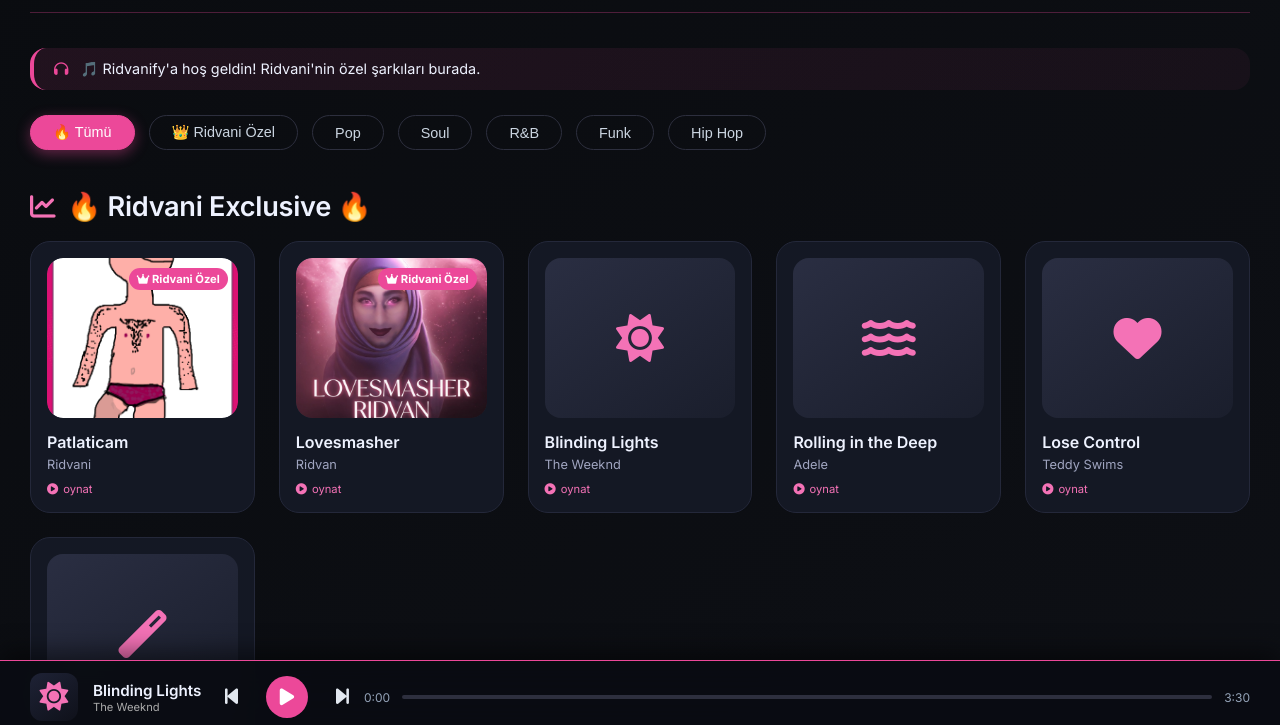
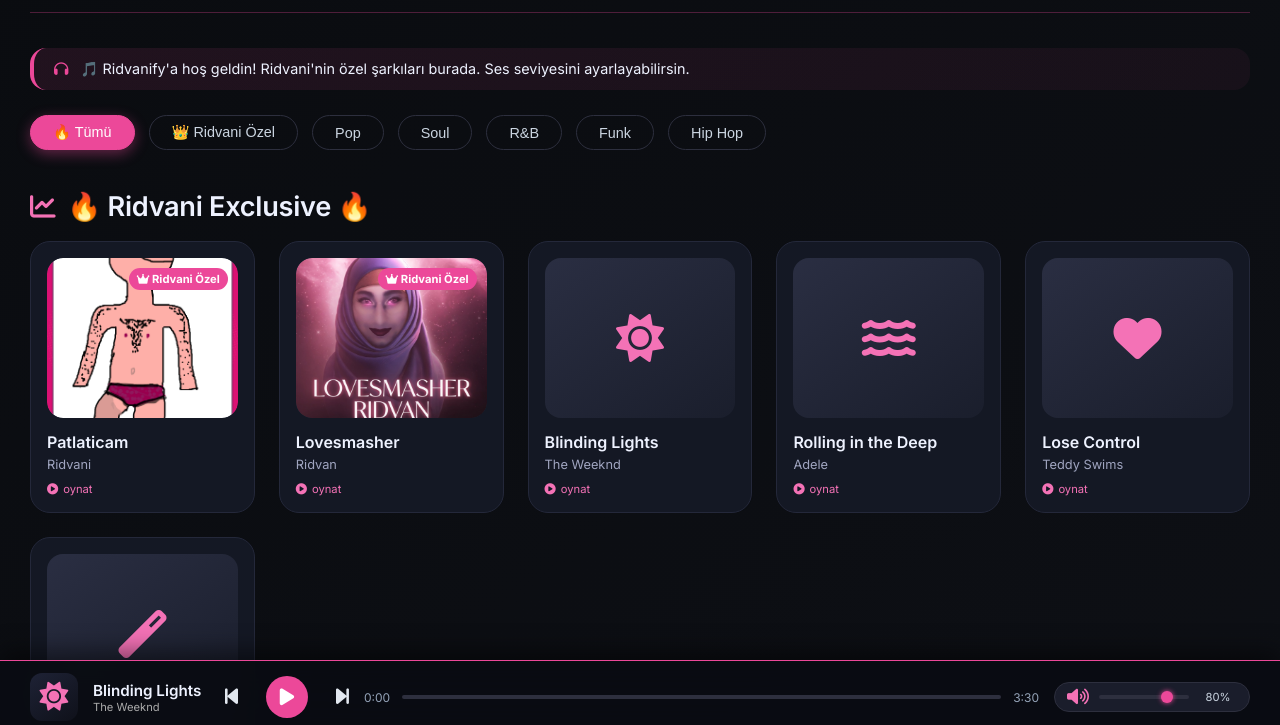
Before and after one commit to maltintas2001-tech/breakout, a plain HTML site: page index.html in a window 1280 px wide. Shown: the part 67-792 px from the top of the page. Drawn offline with Linux system fonts and the light colour scheme.

Commit message:
Update index.html

```diff
--- a/index.html
+++ b/index.html
@@ -221,6 +221,7 @@
             z-index: 2;
         }
 
+        /* ŞİMDİ ÇALIYOR BAR - GÜNCELLENMİŞ (Ses kontrolü eklendi) */
         .now-playing-bar {
             position: fixed;
             bottom: 0;
@@ -302,7 +303,7 @@
             transform: scale(1.02);
         }
         .progress-area {
-            flex: 2;
+            flex: 1.5;
             min-width: 200px;
             display: flex;
             align-items: center;
@@ -328,10 +329,59 @@
             position: relative;
         }
 
-        @media (max-width: 700px) {
-            .app {
-                padding: 15px 20px 100px 20px;
-            }
+        /* SES AYARLAMA BÖLÜMÜ - YENİ */
+        .volume-control {
+            display: flex;
+            align-items: center;
+            gap: 10px;
+            background: #1a1d2b;
+            padding: 5px 12px;
+            border-radius: 30px;
+            border: 1px solid #2d2f3e;
+            transition: all 0.2s;
+        }
+        .volume-control:hover {
+            border-color: #ec4899;
+        }
+        .volume-icon {
+            color: #f472b6;
+            font-size: 1.1rem;
+            cursor: pointer;
+            transition: 0.1s;
+        }
+        .volume-icon:hover {
+            color: #ec4899;
+            transform: scale(1.05);
+        }
+        .volume-slider {
+            width: 90px;
+            height: 4px;
+            -webkit-appearance: none;
+            background: #2d2f3e;
+            border-radius: 5px;
+            outline: none;
+            cursor: pointer;
+        }
+        .volume-slider::-webkit-slider-thumb {
+            -webkit-appearance: none;
+            width: 12px;
+            height: 12px;
+            border-radius: 50%;
+            background: #ec4899;
+            cursor: pointer;
+            box-shadow: 0 0 5px #ec4899;
+        }
+        .volume-slider::-webkit-slider-thumb:hover {
+            transform: scale(1.2);
+        }
+        .volume-value {
+            font-size: 0.7rem;
+            color: #cbd5e1;
+            min-width: 38px;
+            text-align: center;
+        }
+
+        @media (max-width: 900px) {
             .now-playing-bar {
                 flex-direction: column;
                 align-items: stretch;
@@ -339,6 +389,15 @@
             }
             .progress-area {
                 width: 100%;
+            }
+            .volume-control {
+                align-self: flex-start;
+                margin-top: 5px;
+            }
+        }
+        @media (max-width: 700px) {
+            .app {
+                padding: 15px 20px 100px 20px;
             }
         }
         footer {
@@ -376,7 +435,7 @@
 
     <div class="welcome-msg">
         <i class="fas fa-headphones" style="margin-right: 8px; color:#ec4899;"></i>
-        🎵 Ridvanify'a hoş geldin! Ridvani'nin özel şarkıları burada.
+        🎵 Ridvanify'a hoş geldin! Ridvani'nin özel şarkıları burada. Ses seviyesini ayarlayabilirsin.
     </div>
 
     <div class="categories" id="categoriesContainer"></div>
@@ -392,9 +451,10 @@
         <span>Keşfet | Günün Hitleri</span>
     </div>
     <div class="grid-cards" id="discoverGrid"></div>
-    <footer>🎵 Ridvanify · Özel Müzik Deneyimi · Ridvani & Lovesmasher</footer>
+    <footer>🎵 Ridvanify · Özel Müzik Deneyimi · Ridvani & Lovesmasher · Ses Kontrolü</footer>
 </div>
 
+<!-- ŞİMDİ ÇALIYOR BAR (ses ayarı eklendi) -->
 <div class="now-playing-bar" id="nowPlayingBar">
     <div class="track-info">
         <div class="track-icon" id="trackIcon">
@@ -416,6 +476,12 @@
             <div class="progress-filled" id="progressFilled"></div>
         </div>
         <span class="time-duration" id="durationTime">0:00</span>
+    </div>
+    <!-- SES AYARLAMA BÖLÜMÜ -->
+    <div class="volume-control">
+        <i class="fas fa-volume-up volume-icon" id="volumeIcon"></i>
+        <input type="range" id="volumeSlider" class="volume-slider" min="0" max="100" value="80">
+        <span class="volume-value" id="volumeValue">80%</span>
     </div>
 </div>
 
@@ -446,7 +512,7 @@
         }
     ];
 
-    // MÜZİK VERİTABANI (Ridvani özel şarkılar en üstte olacak)
+    // MÜZİK VERİTABANI (Ridvani özel şarkılar en üstte)
     const SONGS_DB = [
         ...RIDVANI_SONGS,
         { id: 1, title: "Blinding Lights", artist: "The Weeknd", category: "pop", src: "https://www.soundhelix.com/examples/mp3/SoundHelix-Song-1.mp3", coverIcon: "fa-sun", duration: 210 },
@@ -466,6 +532,10 @@
     let audio = new Audio();
     let isPlaying = false;
 
+    // Ses ayarı değişkenleri
+    let currentVolume = 80; // yüzde olarak
+    audio.volume = currentVolume / 100;
+
     // DOM elementleri
     const popularGrid = document.getElementById('popularGrid');
     const discoverGrid = document.getElementById('discoverGrid');
@@ -482,10 +552,66 @@
     const durationTimeSpan = document.getElementById('durationTime');
     const trackIconDiv = document.getElementById('trackIcon');
 
+    // Ses kontrolleri DOM
+    const volumeSlider = document.getElementById('volumeSlider');
+    const volumeValueSpan = document.getElementById('volumeValue');
+    const volumeIcon = document.getElementById('volumeIcon');
+
     // Kategoriler (Ridvani özel kategorisi eklendi)
     const categoriesList = ["Tümü", "ridvani", "pop", "soul", "rnb", "funk", "hiphop"];
     let activeCategory = "Tümü";
 
+    // ========== SES AYARI FONKSİYONLARI ==========
+    function updateVolumeUI() {
+        volumeSlider.value = currentVolume;
+        volumeValueSpan.textContent = Math.round(currentVolume) + "%";
+        audio.volume = currentVolume / 100;
+        // Ses simgesini güncelle
+        if (currentVolume === 0) {
+            volumeIcon.className = "fas fa-volume-mute volume-icon";
+        } else if (currentVolume < 30) {
+            volumeIcon.className = "fas fa-volume-off volume-icon";
+        } else if (currentVolume < 70) {
+            volumeIcon.className = "fas fa-volume-down volume-icon";
+        } else {
+            volumeIcon.className = "fas fa-volume-up volume-icon";
+        }
+    }
+
+    function setVolume(value) {
+        let newVolume = Math.min(100, Math.max(0, parseFloat(value)));
+        if (isNaN(newVolume)) newVolume = 80;
+        currentVolume = newVolume;
+        updateVolumeUI();
+    }
+
+    function toggleMute() {
+        if (currentVolume > 0) {
+            // Ses kapat: önceki sesi hatırla (0 ise zaten kapalı)
+            if (currentVolume !== 0) {
+                audio.setAttribute('data-prev-volume', currentVolume);
+                setVolume(0);
+            } else {
+                setVolume(80);
+            }
+        } else {
+            // Sesi geri aç
+            let prevVol = audio.getAttribute('data-prev-volume');
+            if (prevVol && prevVol > 0) {
+                setVolume(parseFloat(prevVol));
+            } else {
+                setVolume(80);
+            }
+        }
+    }
+
+    // Volume slider event
+    volumeSlider.addEventListener('input', (e) => {
+        setVolume(e.target.value);
+    });
+    volumeIcon.addEventListener('click', toggleMute);
+
+    // ========== MÜZİK ÇALAR FONKSİYONLARI ==========
     function renderCategories() {
         categoriesDiv.innerHTML = '';
         const displayNames = {
@@ -574,14 +700,12 @@
 
     function filterAndRenderSongs() {
         const filtered = filterSongs();
-        // İlk 6'sı popüler/özel bölümü, kalanı keşfet
         const popularOnes = filtered.slice(0, 6);
         const discoverOnes = filtered.length > 6 ? filtered.slice(6, 12) : filtered.slice(0, filtered.length);
 
         renderGrid(popularGrid, popularOnes);
         renderGrid(discoverGrid, discoverOnes);
 
-        // Eğer şu an çalan şarkı filtrelenmiş listede yoksa yenile
         if (!filtered.some(s => s.id === currentPlaylist[currentIndex]?.id)) {
             if(filtered.length > 0) setPlaylistAndPlay(filtered, 0, true);
             else resetPlayer();
@@ -750,10 +874,11 @@
         filterAndRenderSongs();
         const allFiltered = filterSongs();
         if(allFiltered.length) {
-            // Başlangıçta Ridvani şarkılarından birini seç (Patlaticam)
             const ridvaniIndex = allFiltered.findIndex(s => s.id === 999);
             setPlaylistAndPlay(allFiltered, ridvaniIndex !== -1 ? ridvaniIndex : 0, false);
         }
+        // Ses ayarını başlat
+        updateVolumeUI();
     }
 
     init();
```
